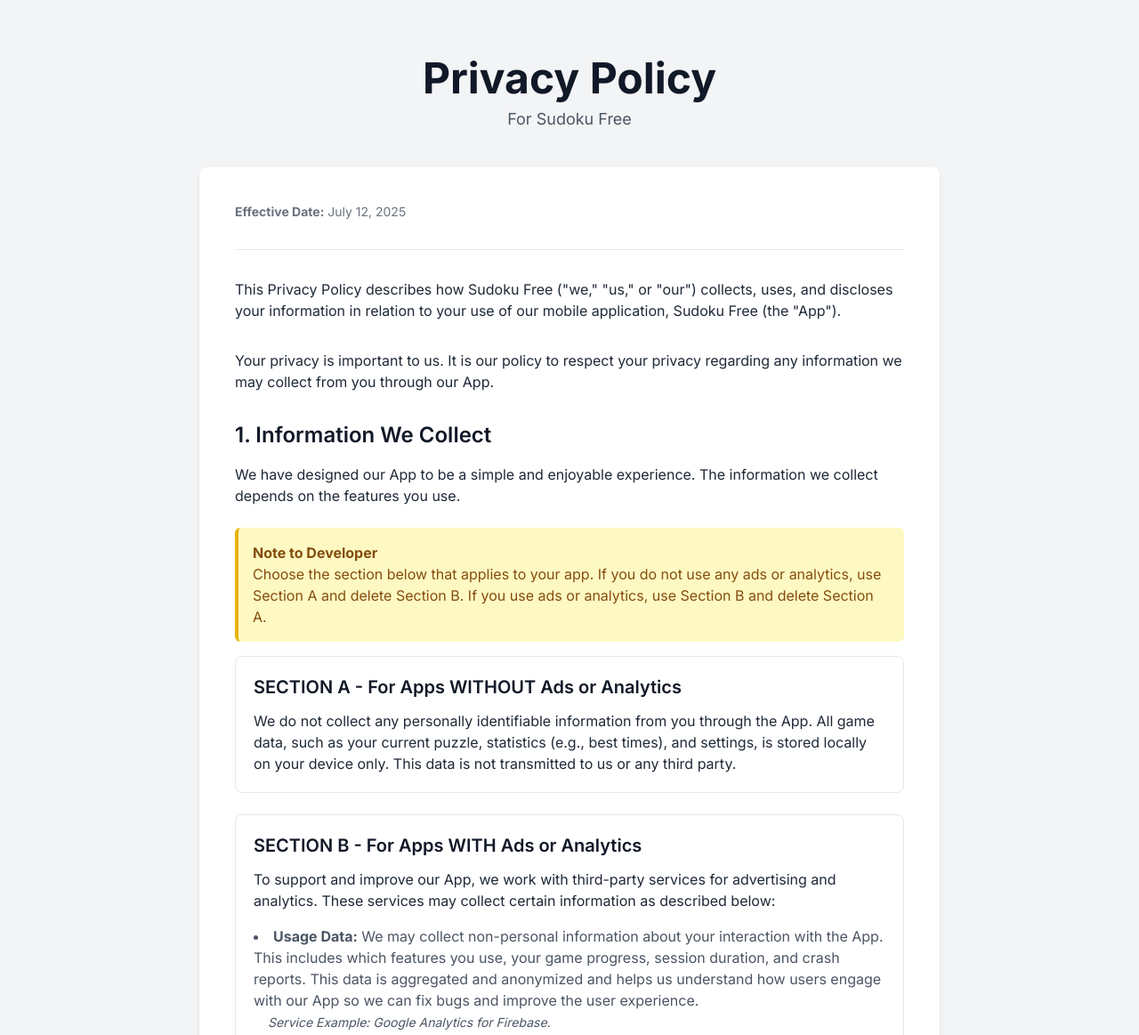
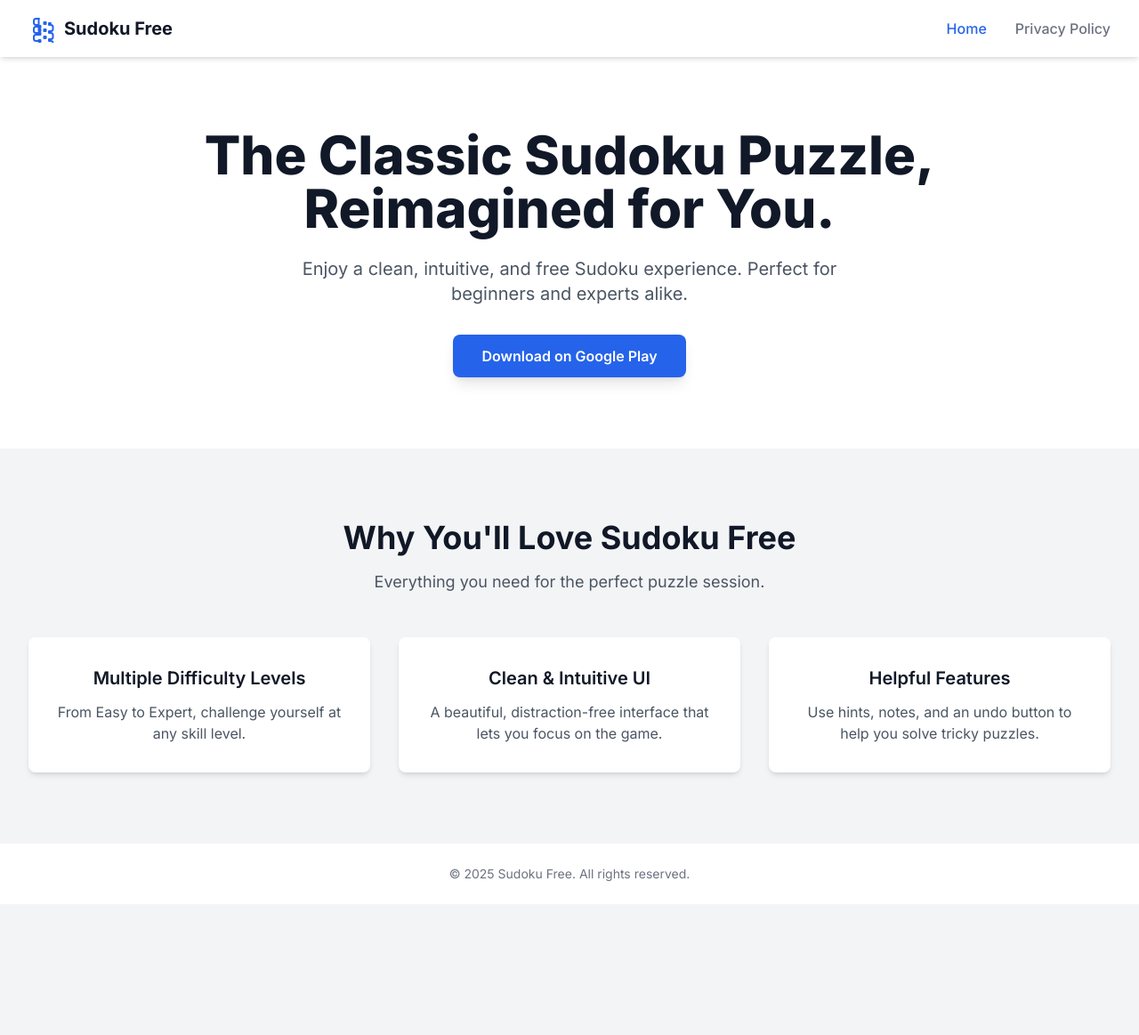
Before and after one commit to theIndrajeet/sudoku, a plain HTML site: page index.html in a window 1280 px wide. Shown: the top 1163 px of the page at 89% size. After the commit the page ends 1016 px from the top, so only its background shows below. Drawn offline with nearby package versions, Linux system fonts and the light colour scheme.

Commit message:
feat: Create single-page app with Home and Privacy sections

```diff
--- a/index.html
+++ b/index.html
@@ -3,7 +3,7 @@
 <head>
     <meta charset="UTF-8">
     <meta name="viewport" content="width=device-width, initial-scale=1.0">
-    <title>Privacy Policy - Sudoku Free</title>
+    <title>Sudoku Free - App Home</title>
 
     <!-- Tailwind CSS for styling -->
     <script src="https://cdn.tailwindcss.com"></script>
@@ -11,20 +11,100 @@
     <!-- Google Fonts: Inter -->
     <link rel="preconnect" href="https://fonts.googleapis.com">
     <link rel="preconnect" href="https://fonts.gstatic.com" crossorigin>
-    <link href="https://fonts.googleapis.com/css2?family=Inter:wght@400;500;600;700&display=swap" rel="stylesheet">
+    <link href="https://fonts.googleapis.com/css2?family=Inter:wght@400;500;600;700;800&display=swap" rel="stylesheet">
 
     <style>
         /* Apply the Inter font family to the body */
         body {
             font-family: 'Inter', sans-serif;
+            scroll-behavior: smooth;
+        }
+        .page {
+            display: none;
+        }
+        .page.active {
+            display: block;
         }
     </style>
 </head>
 <body class="bg-gray-100 dark:bg-gray-900 text-gray-800 dark:text-gray-300 antialiased">
 
-    <!-- Main Container -->
+    <!-- Header and Navigation -->
+    <header class="bg-white dark:bg-gray-800/80 backdrop-blur-sm shadow-md sticky top-0 z-50">
+        <div class="container mx-auto max-w-7xl px-4 sm:px-6 lg:px-8">
+            <div class="flex items-center justify-between h-16">
+                <!-- Logo -->
+                <div class="flex-shrink-0">
+                    <a href="#" onclick="showPage('home')" class="flex items-center space-x-2">
+                        <svg class="h-8 w-8 text-blue-600 dark:text-blue-500" xmlns="http://www.w3.org/2000/svg" fill="none" viewBox="0 0 24 24" stroke-width="1.5" stroke="currentColor">
+                            <path stroke-linecap="round" stroke-linejoin="round" d="M9 3.75H6.375c-1.036 0-1.875.84-1.875 1.875v1.5c0 1.036.84 1.875 1.875 1.875h1.5v1.5H6.375c-1.036 0-1.875.84-1.875 1.875v1.5c0 1.036.84 1.875 1.875 1.875h1.5v1.5H6.375c-1.036 0-1.875.84-1.875 1.875v1.5c0 1.036.84 1.875 1.875 1.875h2.625m9.75-15h-1.5v1.5h1.5c1.036 0 1.875.84 1.875 1.875v1.5c0 1.036-.84 1.875-1.875 1.875h-1.5v1.5h1.5c1.036 0 1.875.84 1.875 1.875v1.5c0 1.036-.84 1.875-1.875 1.875h-1.5v1.5h1.5c1.036 0 1.875.84 1.875 1.875v1.5c0 1.036-.84 1.875-1.875 1.875h-2.625m-7.5-15h1.5v1.5h-1.5V3.75m0 6h1.5v1.5h-1.5V9.75m0 6h1.5v1.5h-1.5V15.75m0 6h1.5v1.5h-1.5V21.75m4.5-15h1.5v1.5h-1.5V6.75m0 6h1.5v1.5h-1.5V12.75m0 6h1.5v1.5h-1.5V18.75" />
+                        </svg>
+                        <span class="text-xl font-bold text-gray-900 dark:text-white">Sudoku Free</span>
+                    </a>
+                </div>
+                <!-- Navigation Links -->
+                <nav class="hidden md:flex md:space-x-8">
+                    <a href="#" onclick="showPage('home')" class="nav-link text-gray-500 dark:text-gray-300 hover:text-blue-600 dark:hover:text-blue-400 font-medium">Home</a>
+                    <a href="#" onclick="showPage('privacy')" class="nav-link text-gray-500 dark:text-gray-300 hover:text-blue-600 dark:hover:text-blue-400 font-medium">Privacy Policy</a>
+                </nav>
+                <!-- Mobile Menu Button (optional) -->
+            </div>
+        </div>
+    </header>
+
+    <!-- Page Content -->
+    <main id="page-content">
+
+        <!-- Home Page -->
+        <div id="home" class="page">
+            <!-- Hero Section -->
+            <section class="bg-white dark:bg-gray-800">
+                <div class="container mx-auto max-w-7xl px-4 sm:px-6 lg:px-8 py-20 text-center">
+                    <h1 class="text-4xl sm:text-5xl md:text-6xl font-extrabold text-gray-900 dark:text-white leading-tight">
+                        The Classic Sudoku Puzzle,<br> Reimagined for You.
+                    </h1>
+                    <p class="mt-6 max-w-2xl mx-auto text-lg sm:text-xl text-gray-600 dark:text-gray-400">
+                        Enjoy a clean, intuitive, and free Sudoku experience. Perfect for beginners and experts alike.
+                    </p>
+                    <div class="mt-8">
+                        <a href="#" class="inline-block bg-blue-600 text-white font-semibold px-8 py-3 rounded-lg shadow-lg hover:bg-blue-700 transition-transform transform hover:scale-105">
+                            Download on Google Play
+                        </a>
+                    </div>
+                </div>
+            </section>
+
+            <!-- Features Section -->
+            <section class="py-20">
+                <div class="container mx-auto max-w-7xl px-4 sm:px-6 lg:px-8">
+                    <div class="text-center mb-12">
+                         <h2 class="text-3xl sm:text-4xl font-bold text-gray-900 dark:text-white">Why You'll Love Sudoku Free</h2>
+                         <p class="mt-4 text-lg text-gray-600 dark:text-gray-400">Everything you need for the perfect puzzle session.</p>
+                    </div>
+                    <div class="grid grid-cols-1 md:grid-cols-3 gap-8">
+                        <!-- Feature 1 -->
+                        <div class="bg-white dark:bg-gray-800 p-8 rounded-lg shadow-md text-center">
+                            <h3 class="text-xl font-semibold text-gray-900 dark:text-white mb-3">Multiple Difficulty Levels</h3>
+                            <p class="text-gray-600 dark:text-gray-400">From Easy to Expert, challenge yourself at any skill level.</p>
+                        </div>
+                        <!-- Feature 2 -->
+                        <div class="bg-white dark:bg-gray-800 p-8 rounded-lg shadow-md text-center">
+                             <h3 class="text-xl font-semibold text-gray-900 dark:text-white mb-3">Clean & Intuitive UI</h3>
+                             <p class="text-gray-600 dark:text-gray-400">A beautiful, distraction-free interface that lets you focus on the game.</p>
+                        </div>
+                        <!-- Feature 3 -->
+                        <div class="bg-white dark:bg-gray-800 p-8 rounded-lg shadow-md text-center">
+                             <h3 class="text-xl font-semibold text-gray-900 dark:text-white mb-3">Helpful Features</h3>
+                             <p class="text-gray-600 dark:text-gray-400">Use hints, notes, and an undo button to help you solve tricky puzzles.</p>
+                        </div>
+                    </div>
+                </div>
+            </section>
+        </div>
+
+        <!-- Privacy Policy Page -->
+        <div id="privacy" class="page">
             <div class="container mx-auto max-w-4xl px-4 sm:px-6 lg:px-8 py-12 sm:py-16">
-
                 <!-- Header Section -->
                 <header class="mb-10 text-center">
                     <h1 class="text-4xl sm:text-5xl font-bold text-gray-900 dark:text-white">Privacy Policy</h1>
@@ -32,54 +112,39 @@
                 </header>
 
                 <!-- Main Content Area -->
-        <main class="bg-white dark:bg-gray-800 rounded-lg shadow-md p-6 sm:p-10 space-y-8">
-
+                <div class="bg-white dark:bg-gray-800 rounded-lg shadow-md p-6 sm:p-10 space-y-8">
                     <!-- Effective Date -->
                     <div>
                         <p class="text-sm text-gray-500 dark:text-gray-400"><strong>Effective Date:</strong> July 12, 2025</p>
                     </div>
-
                     <hr class="border-gray-200 dark:border-gray-700">
-
                     <!-- Introduction -->
                     <p>This Privacy Policy describes how Sudoku Free ("we," "us," or "our") collects, uses, and discloses your information in relation to your use of our mobile application, Sudoku Free (the "App").</p>
                     <p>Your privacy is important to us. It is our policy to respect your privacy regarding any information we may collect from you through our App.</p>
-
                     <!-- Section 1: Information We Collect -->
                     <section>
                         <h2 class="text-2xl font-semibold text-gray-900 dark:text-white mb-4">1. Information We Collect</h2>
                         <p class="mb-6">We have designed our App to be a simple and enjoyable experience. The information we collect depends on the features you use.</p>
-
-                <!-- Developer Note -->
                         <div class="bg-yellow-100 dark:bg-yellow-900/30 border-l-4 border-yellow-500 text-yellow-800 dark:text-yellow-300 p-4 rounded-md my-4" role="alert">
                             <p class="font-bold">Note to Developer</p>
                             <p>Choose the section below that applies to your app. If you do not use any ads or analytics, use Section A and delete Section B. If you use ads or analytics, use Section B and delete Section A.</p>
                         </div>
-
-                <!-- Option A -->
                         <div id="section-a" class="p-5 rounded-lg border border-gray-200 dark:border-gray-700 mb-6">
                             <h3 class="text-xl font-semibold text-gray-900 dark:text-white mb-3">SECTION A - For Apps WITHOUT Ads or Analytics</h3>
                             <p>We do not collect any personally identifiable information from you through the App. All game data, such as your current puzzle, statistics (e.g., best times), and settings, is stored locally on your device only. This data is not transmitted to us or any third party.</p>
                         </div>
-
-                <!-- Option B -->
                         <div id="section-b" class="p-5 rounded-lg border border-gray-200 dark:border-gray-700">
                             <h3 class="text-xl font-semibold text-gray-900 dark:text-white mb-3">SECTION B - For Apps WITH Ads or Analytics</h3>
                             <p class="mb-4">To support and improve our App, we work with third-party services for advertising and analytics. These services may collect certain information as described below:</p>
                             <ul class="space-y-4 list-disc list-inside text-gray-600 dark:text-gray-400">
-                        <li><strong>Usage Data:</strong> We may collect non-personal information about your interaction with the App. This includes which features you use, your game progress, session duration, and crash reports. This data is aggregated and anonymized and helps us understand how users engage with our App so we can fix bugs and improve the user experience.
-                            <br><em class="text-sm ml-4">Service Example: Google Analytics for Firebase.</em>
-                        </li>
-                        <li><strong>Device Information:</strong> We may collect non-personal information about the device you are using, such as the device model, operating system version, and screen resolution. This helps us optimize the App for different devices and troubleshoot compatibility issues.</li>
-                        <li><strong>Advertising ID:</strong> Our third-party advertising partners may collect your device's unique advertising identifier (e.g., GAID on Android). This identifier is used to serve personalized advertisements that are more relevant to your interests. You can typically reset this identifier or opt out of personalized advertising through your device's settings.
-                            <br><em class="text-sm ml-4">Service Example: Google AdMob.</em>
-                        </li>
+                                <li><strong>Usage Data:</strong> We may collect non-personal information about your interaction with the App...</li>
+                                <li><strong>Device Information:</strong> We may collect non-personal information about the device you are using...</li>
+                                <li><strong>Advertising ID:</strong> Our third-party advertising partners may collect your device's unique advertising identifier...</li>
                             </ul>
                             <p class="mt-4">We do not collect any personal information such as your name, email address, or location.</p>
                         </div>
                     </section>
-
-            <!-- Section 2: How We Use Your Information -->
+                    <!-- Other sections from privacy policy... -->
                      <section>
                         <h2 class="text-2xl font-semibold text-gray-900 dark:text-white mb-4">2. How We Use Your Information</h2>
                         <p class="mb-4">We use the information we collect for the following purposes:</p>
@@ -89,51 +154,74 @@
                             <li><strong>To Provide Advertising:</strong> To display advertisements within the App, which helps us keep the App free. Our partners may use the information collected to show you personalized ads.</li>
                         </ul>
                     </section>
-
-            <!-- Section 3: Third-Party Services -->
                     <section>
                         <h2 class="text-2xl font-semibold text-gray-900 dark:text-white mb-4">3. Third-Party Services</h2>
-                <p class="mb-4">Our App may use third-party services for analytics and advertising. These services have their own privacy policies that describe how they use your information. We recommend you review their policies.</p>
-                <ul class="space-y-2 list-disc list-inside text-gray-600 dark:text-gray-400">
-                    <li>Google Play Services</li>
-                    <li>Google AdMob</li>
-                    <li>Google Analytics for Firebase</li>
-                </ul>
+                        <p class="mb-4">Our App may use third-party services for analytics and advertising...</p>
                     </section>
-
-            <!-- Section 4: Children's Privacy -->
                     <section>
                         <h2 class="text-2xl font-semibold text-gray-900 dark:text-white mb-4">4. Children's Privacy</h2>
-                <p>Our App is not directed at individuals under the age of 13. We do not knowingly collect personally identifiable information from children under 13. If we become aware that a child under 13 has provided us with personal information, we will take steps to delete such information.</p>
+                        <p>Our App is not directed at individuals under the age of 13...</p>
                     </section>
-
-            <!-- Section 5: Data Security -->
                     <section>
                         <h2 class="text-2xl font-semibold text-gray-900 dark:text-white mb-4">5. Data Security</h2>
-                <p>We take reasonable measures to protect the information collected through our App from loss, theft, and unauthorized access. However, please be aware that no method of electronic storage or transmission over the internet is 100% secure.</p>
+                        <p>We take reasonable measures to protect the information collected through our App...</p>
                     </section>
-
-            <!-- Section 6: Changes to This Privacy Policy -->
                     <section>
                         <h2 class="text-2xl font-semibold text-gray-900 dark:text-white mb-4">6. Changes to This Privacy Policy</h2>
-                <p>We may update our Privacy Policy from time to time. We will notify you of any changes by posting the new Privacy Policy on this page. You are advised to review this Privacy Policy periodically for any changes. Changes to this Privacy Policy are effective when they are posted on this page.</p>
+                        <p>We may update our Privacy Policy from time to time...</p>
                     </section>
-
-            <!-- Section 7: Contact Us -->
                     <section>
                         <h2 class="text-2xl font-semibold text-gray-900 dark:text-white mb-4">7. Contact Us</h2>
                         <p>If you have any questions or suggestions about our Privacy Policy, do not hesitate to contact us at:</p>
                         <a href="mailto:dronerrrr.help@gmail.com" class="text-blue-600 dark:text-blue-400 hover:underline font-medium">dronerrrr.help@gmail.com</a>
                     </section>
-
+                </div>
+            </div>
+        </div>
     </main>
 
     <!-- Footer -->
-        <footer class="mt-10 text-center text-sm text-gray-500 dark:text-gray-400">
+    <footer class="bg-white dark:bg-gray-800">
+        <div class="container mx-auto max-w-7xl px-4 sm:px-6 lg:px-8 py-6 text-center text-sm text-gray-500 dark:text-gray-400">
             <p>&copy; 2025 Sudoku Free. All rights reserved.</p>
+        </div>
     </footer>
 
-    </div>
+    <script>
+        const pages = document.querySelectorAll('.page');
+        const navLinks = document.querySelectorAll('.nav-link');
+
+        function showPage(pageId) {
+            // Hide all pages
+            pages.forEach(page => {
+                page.classList.remove('active');
+            });
+
+            // Show the selected page
+            const activePage = document.getElementById(pageId);
+            if (activePage) {
+                activePage.classList.add('active');
+            }
+
+            // Update active state for nav links
+            navLinks.forEach(link => {
+                link.classList.remove('text-blue-600', 'dark:text-blue-400');
+                link.classList.add('text-gray-500', 'dark:text-gray-300');
+                if (link.getAttribute('onclick').includes(`'${pageId}'`)) {
+                    link.classList.add('text-blue-600', 'dark:text-blue-400');
+                    link.classList.remove('text-gray-500', 'dark:text-gray-300');
+                }
+            });
+
+            // Scroll to top of the page
+            window.scrollTo(0, 0);
+        }
+
+        // Show the home page by default on initial load
+        document.addEventListener('DOMContentLoaded', () => {
+            showPage('home');
+        });
+    </script>
 
 </body>
 </html>
```
Lines whose indentation alone changed are shown as unchanged.
